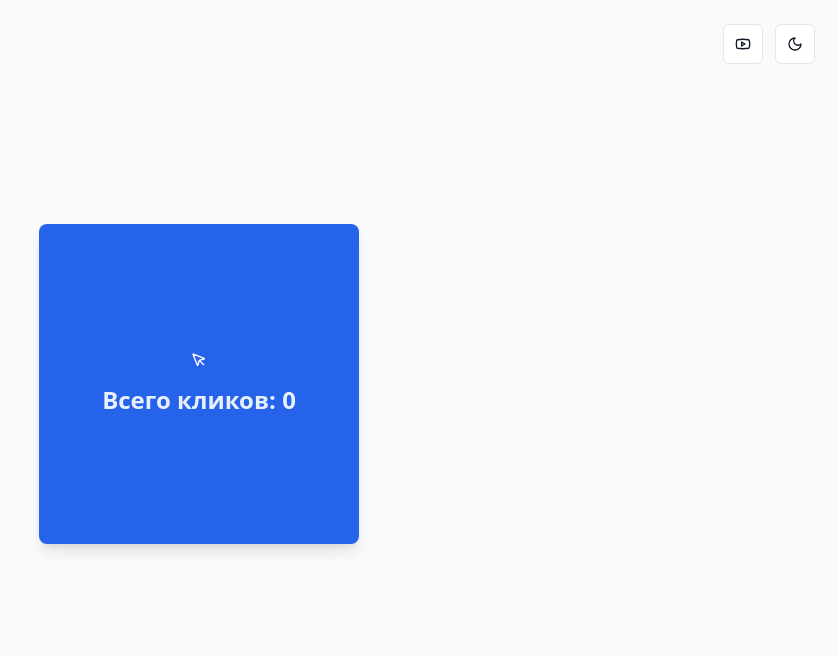
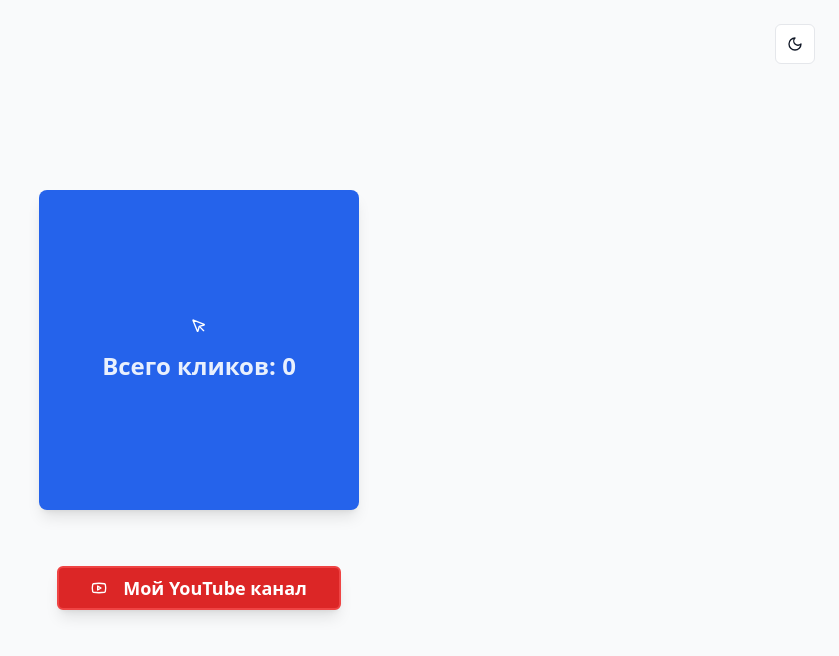
Before and after one commit to pr-poehali-dev/one-click-app, a React (Vite) app: page / in a window 1280 px wide. Shown: the top 656 px of the page, without its empty margins (441-1280 px from the left). Built offline with nearby package versions, Linux system fonts and the light colour scheme.

Commit message:
feat: улучшить видимость кнопки YouTube

```diff
--- a/src/pages/Index.tsx
+++ b/src/pages/Index.tsx
@@ -68,20 +68,8 @@ const Index = () => {
     <div className={`min-h-screen transition-colors duration-300 ${
       isDarkMode ? 'bg-gray-900' : 'bg-gray-50'
     }`}>
-      {/* Переключатель темы и YouTube */}
-      <div className="absolute top-6 right-6 flex gap-3">
-        <Button
-          variant="outline"
-          size="icon"
-          onClick={() => window.open('https://youtube.com', '_blank')}
-          className={`transition-all duration-300 ${
-            isDarkMode
-              ? 'bg-gray-800 border-gray-700 text-gray-100 hover:bg-gray-700'
-              : 'bg-white border-gray-200 text-gray-900 hover:bg-gray-100'
-          }`}
-        >
-          <Icon name="Youtube" size={20} />
-        </Button>
+      {/* Переключатель темы */}
+      <div className="absolute top-6 right-6">
         <Button
           variant="outline"
           size="icon"
@@ -134,8 +122,28 @@ const Index = () => {
             </Button>
           </div>
 
-
-
+          {/* YouTube кнопка */}
+          <div className="mt-6">
+            <Button
+              onClick={() => window.open('https://youtube.com', '_blank')}
+              size="lg"
+              variant="outline"
+              className={`
+                px-8 py-4 text-lg font-semibold
+                border-2 transition-all duration-200
+                hover:scale-105 active:scale-95
+                ${
+                  isDarkMode
+                    ? 'bg-red-600 border-red-500 text-white hover:bg-red-700 hover:border-red-600'
+                    : 'bg-red-600 border-red-500 text-white hover:bg-red-700 hover:border-red-600'
+                }
+                shadow-lg hover:shadow-xl
+              `}
+            >
+              <Icon name="Youtube" size={24} className="mr-2" />
+              Мой YouTube канал
+            </Button>
+          </div>
 
         </div>
       </div>
```
